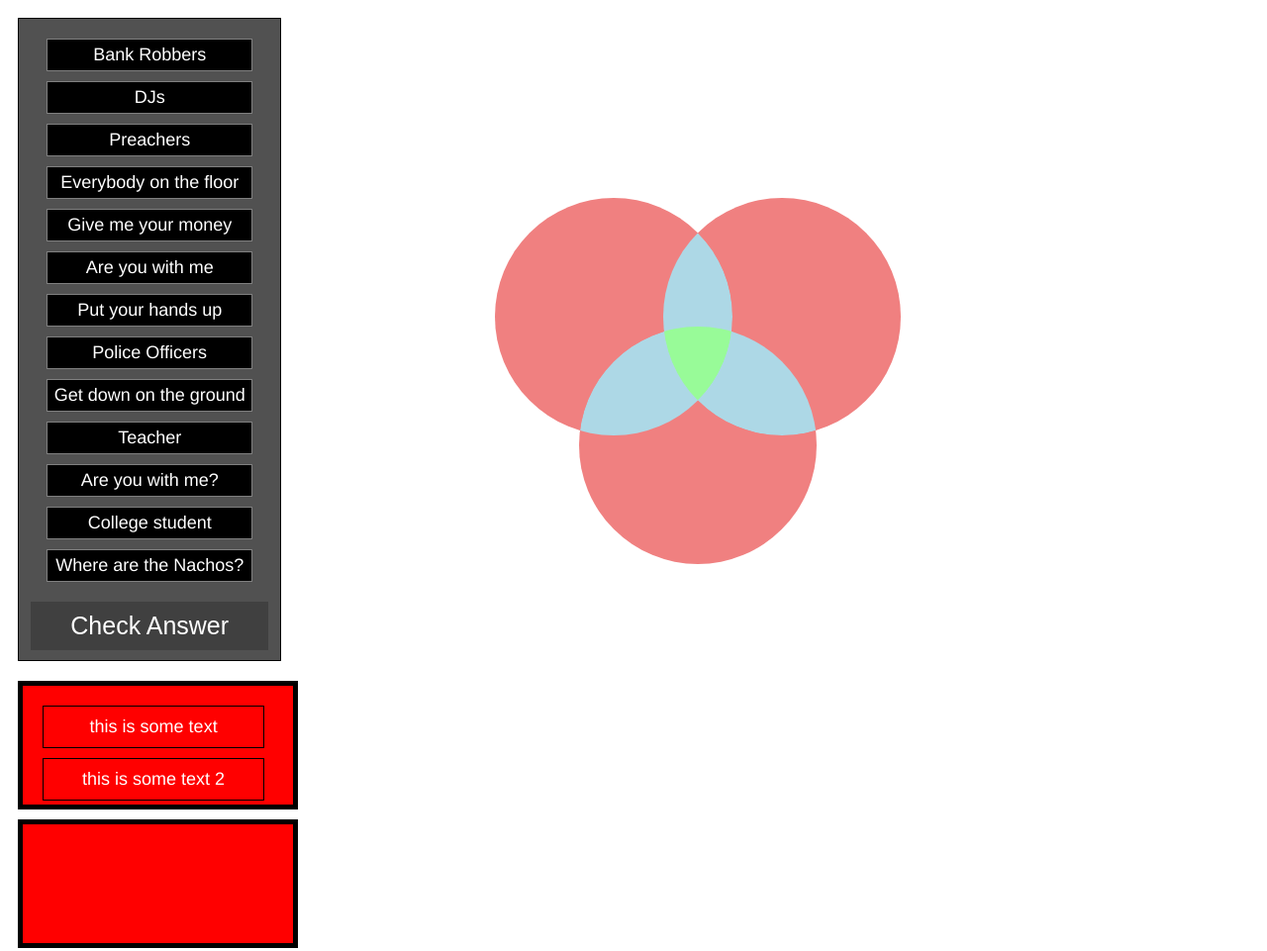
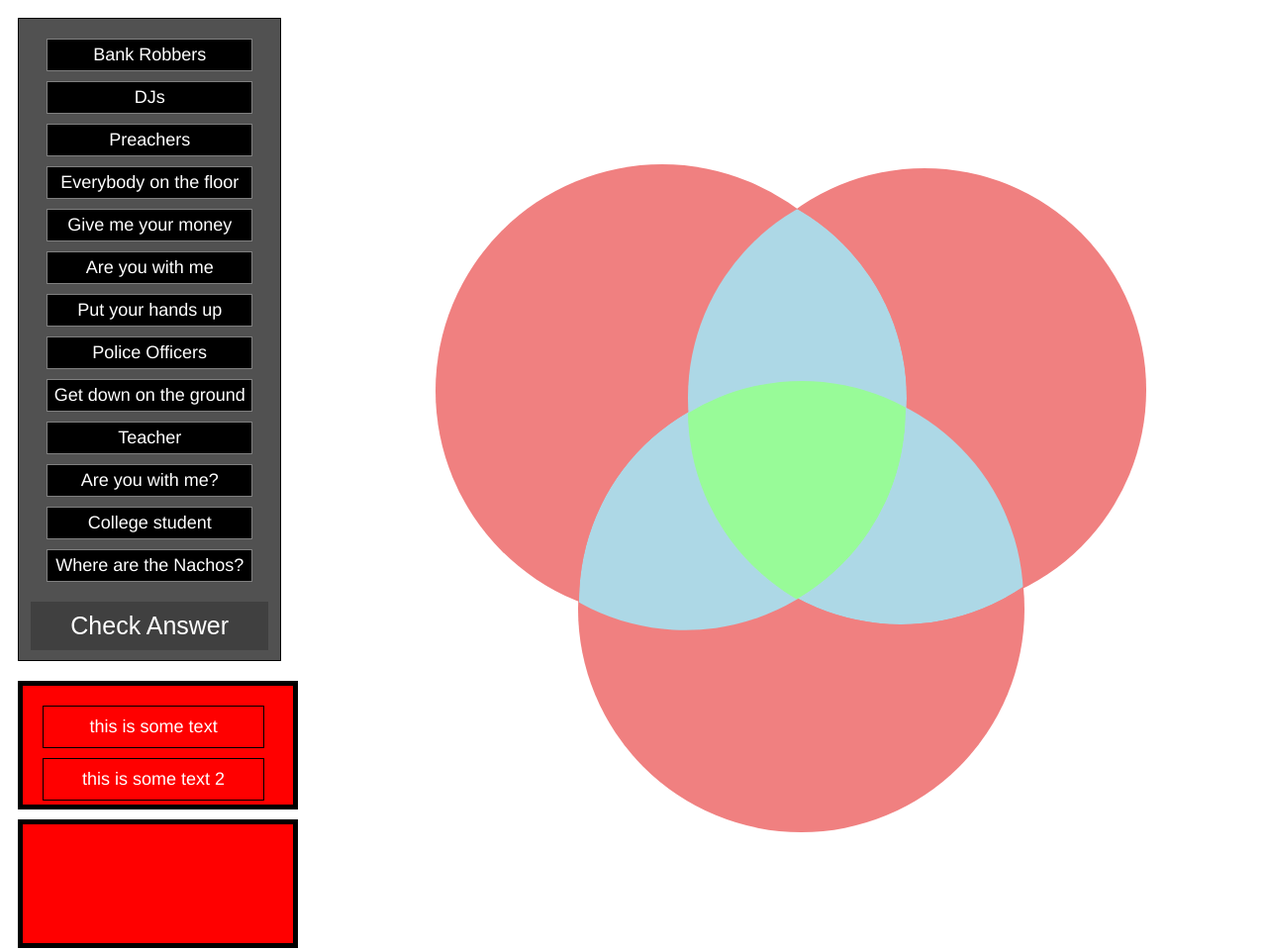
Before and after one commit to SFCM-TAC/midterm-quiz-app-thomas-charlie-and-eliza, a plain HTML site: page index2.html in a window 1280 px wide. Shown: the top 961 px of the page at 99% size. Drawn offline with Linux system fonts and the light colour scheme.

Commit message:
Increased the size of the Venn Diagram

```diff
--- a/css/styles2.css
+++ b/css/styles2.css
@@ -126,8 +126,8 @@ body {
 
 .VD {
   left: 150px;
-  width: 240px;
-  height: 240px;
+  width: 440px;
+  height: 440px;
   border-radius: 50%;
   pointer-events: none;
   position: absolute;
@@ -136,8 +136,8 @@ body {
 
 
 .innerw {
-  left: 500px;
-  top: 200px;
+  left: 475px;
+  top: 195px;
   overflow: hidden;
   position: absolute;
   /* border: solid; */
@@ -147,8 +147,8 @@ body {
 }
 
 .innerw2 {
-  margin-left: 0px;
-  top: 0px;
+  margin-right: 0px;
+  margin-top: 0px;
   overflow: hidden;
   position: static;
   /* border: solid; */
@@ -157,7 +157,8 @@ body {
 }
 
 .innerw3 {
-  margin-left: 170px;
+  margin-left: 220px;
+  margin-right: 40px;
   top: 0px;
   overflow: hidden;
   position: static;
@@ -167,8 +168,8 @@ body {
 }
 
 .inner {
-  margin-left: -85px;
-  margin-top: 130px;
+  margin-left: -105px;
+  margin-top: 190px;
   background-color: palegreen;
   z-index: 20;
   position: static;
@@ -197,28 +198,30 @@ body {
   pointer-events: auto;
 }
 #midaw1 {
-  left: 500px;
-  top: 200px;
+  left: 476px;
+  top: 182px;
 }
 #mida {
-  margin-left: 170px;
+  margin-left: 219px;
   margin-top: 0px;
 }
 #midbw1 {
-  left: 670px;
-  top: 200px;
+  left: 690px;
+  top: 191px;
+  transform: rotate(6deg);
 }
 #midb {
-  margin-left: -85px;
-  margin-top: 130px;
+  margin-left: -75px;
+  margin-top: 205px;
 }
 #midcw1 {
   left: 585px;
-  top: 330px;
+  top: 387px;
+  transform: rotate(-8deg);
 }
 #midc {
   margin-left: -85px;
-  margin-top: -130px;
+  margin-top: -204px;
 }
 .mid {
   background-color: lightblue;
@@ -230,23 +233,41 @@ body {
 
 
 #outer1 {
-  left: 500px;
-  top: 200px;
+  left: 440px;
+  top: 166px;
 }
 
 #outer2 {
-  left: 670px;
-  top: 200px;
+  left: 710px;
+  top: 170px;
 }
 #outer3 {
-  left: 585px;
-  top: 330px;
+  left: 584px;
+  top: 390px;
 }
 .outer {
+  width: 451px;
+  height: 451px;
   background-color: lightcoral;
   z-index: 1;
   pointer-events: auto;
 }
+.outer2 {
+  width: 448px;
+  height: 448px;
+  background-color: lightcoral;
+  z-index: 1;
+  pointer-events: auto;
+}
+
+.outer3 {
+  width: 458px;
+  height: 458px;
+  background-color: lightcoral;
+  z-index: 1;
+  pointer-events: auto;
+}
+
 .outer:hover {
   background-color: red;
 }
--- a/index2.html
+++ b/index2.html
@@ -40,9 +40,9 @@
         <div><button id="checkButton">Check Answer</button></div>
       </div>
       <div id="vennDiagram" class="section">
-        <div id="outer1" class="outer VD" class="section" ondrop="drop(event)" ondragover="allowDrop(event)">
+        <div id="outer1" class="outer outer3 VD" class="section" ondrop="drop(event)" ondragover="allowDrop(event)">
         </div>
-        <div id="outer2" class="outer VD" class="section" ondrop="drop(event)" ondragover="allowDrop(event)">
+        <div id="outer2" class="outer outer2 VD" class="section" ondrop="drop(event)" ondragover="allowDrop(event)">
         </div>
         <div id="outer3" class="outer VD" class="section" ondrop="drop(event)" ondragover="allowDrop(event)">
         </div>
```
